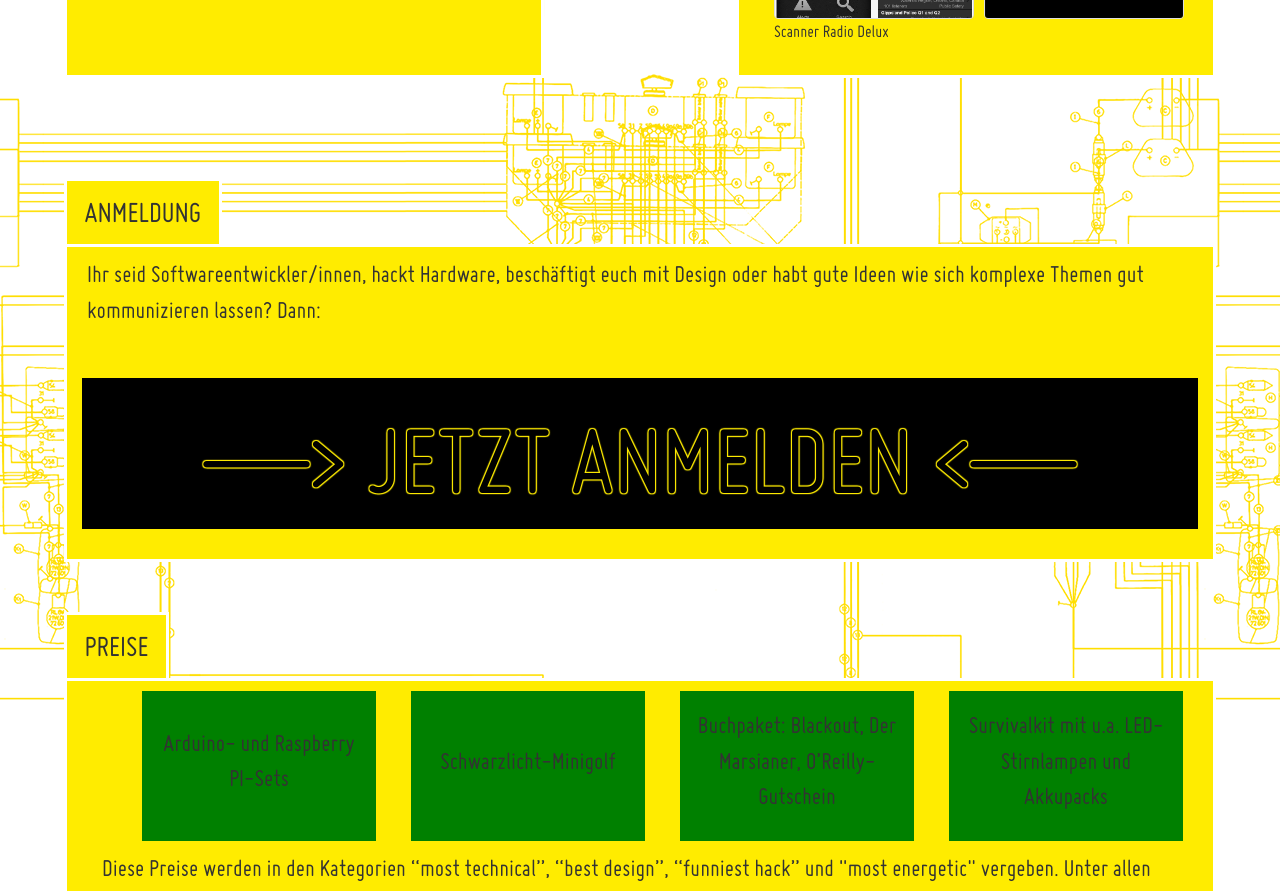
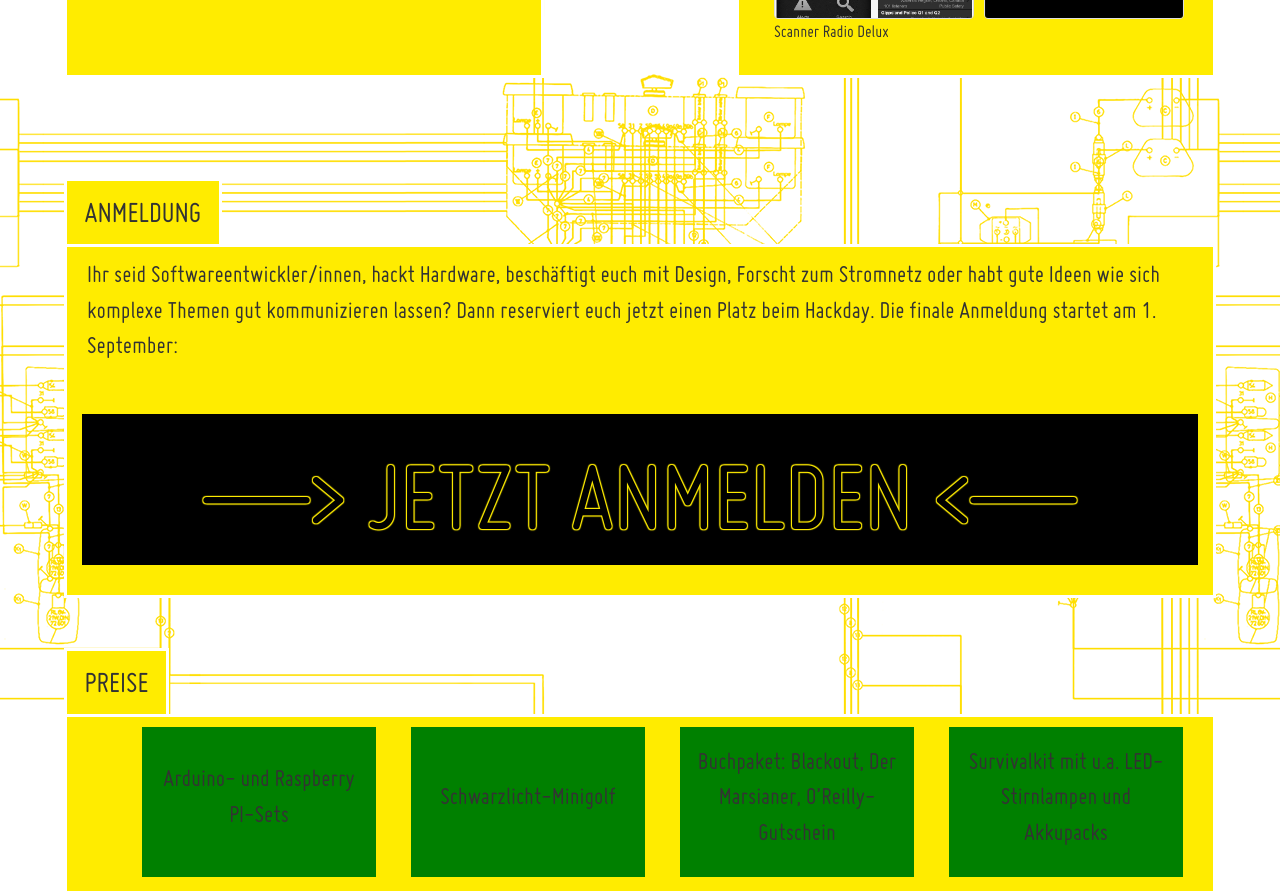
Before and after one commit to okfde/energyhack, a Jekyll site: the page built from 2015/index.html, in a window 1280 px wide and 900 px high, scrolled down 2609 px, cut to the strip 0-891 px from the top of the window. Built offline with Jekyll 4.4.1, drawn with Linux system fonts in a browser that asks for light colours; nearby versions of some CDN libraries; library files that are not in the unit come from our copies; comment, search, counter and statistics services are not loaded.

Commit message:
Update signup.html
update 2017 Version

```diff
--- a/_includes/signup.html
+++ b/_includes/signup.html
@@ -9,11 +9,11 @@
             <div class="col-md-12">
                 <div class="row">
                     <p>
-                        Ihr seid Softwareentwickler/innen, hackt Hardware, beschäftigt euch mit Design oder habt gute Ideen wie sich komplexe Themen gut kommunizieren lassen? Dann:
+                        Ihr seid Softwareentwickler/innen, hackt Hardware, beschäftigt euch mit Design, Forscht zum Stromnetz oder habt gute Ideen wie sich komplexe Themen gut kommunizieren lassen? Dann reserviert euch jetzt einen Platz beim Hackday. Die finale Anmeldung startet am 1. September:
                     </p>
                 </div>
                 <div class="row review box box-dark button signup">
-                    <a href="https://www.eventbrite.de/e/energy-hack-reloaded-tickets-6830970617">
+                    <a href="https://www.eventbrite.com/e/energyhack-du-hast-die-wahl-tickets-6784999115?aff=hp">
                         <h1 class="text-uppercase text-center registration" id="register"></h1>
                     </a>
 
```
